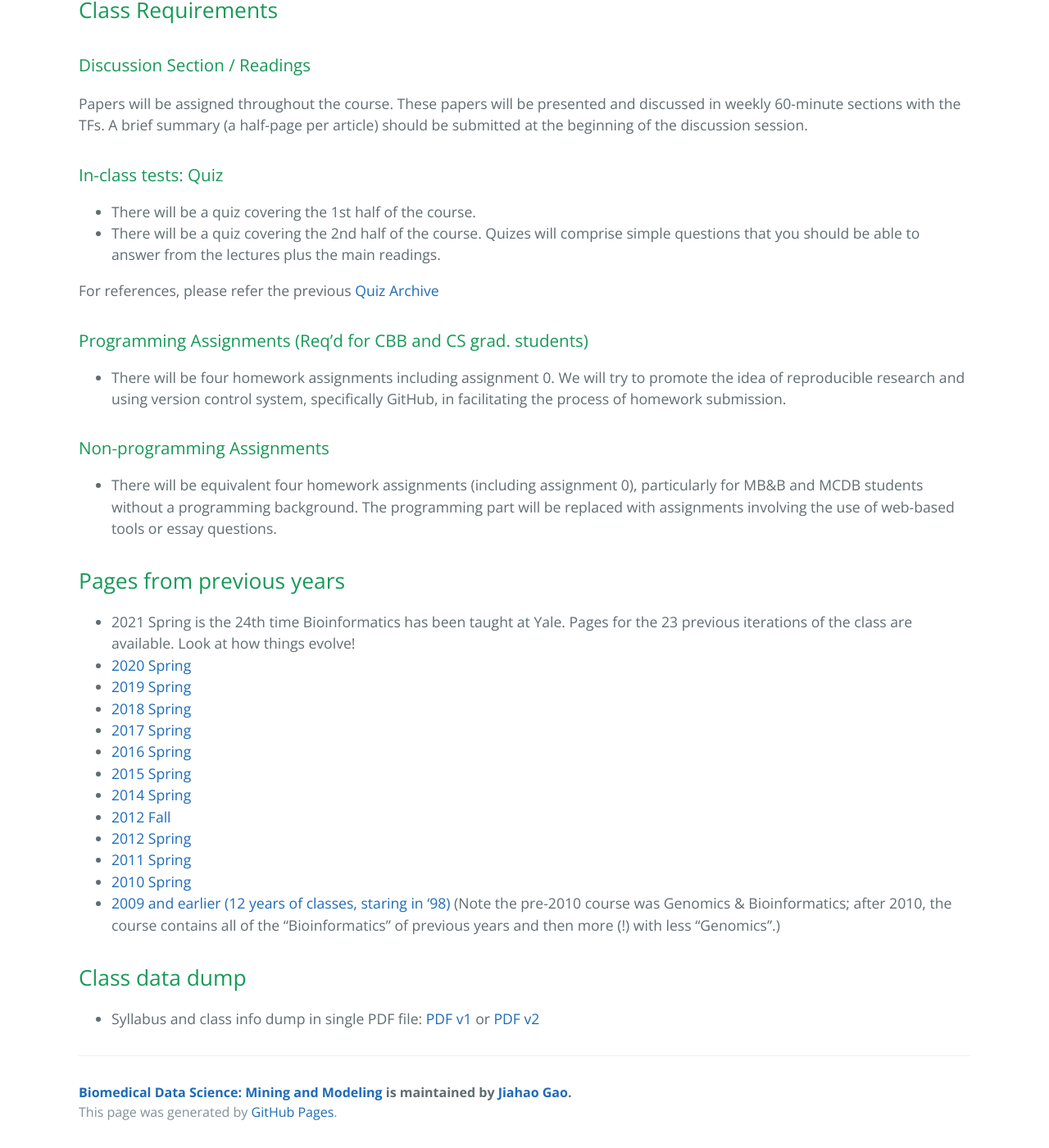
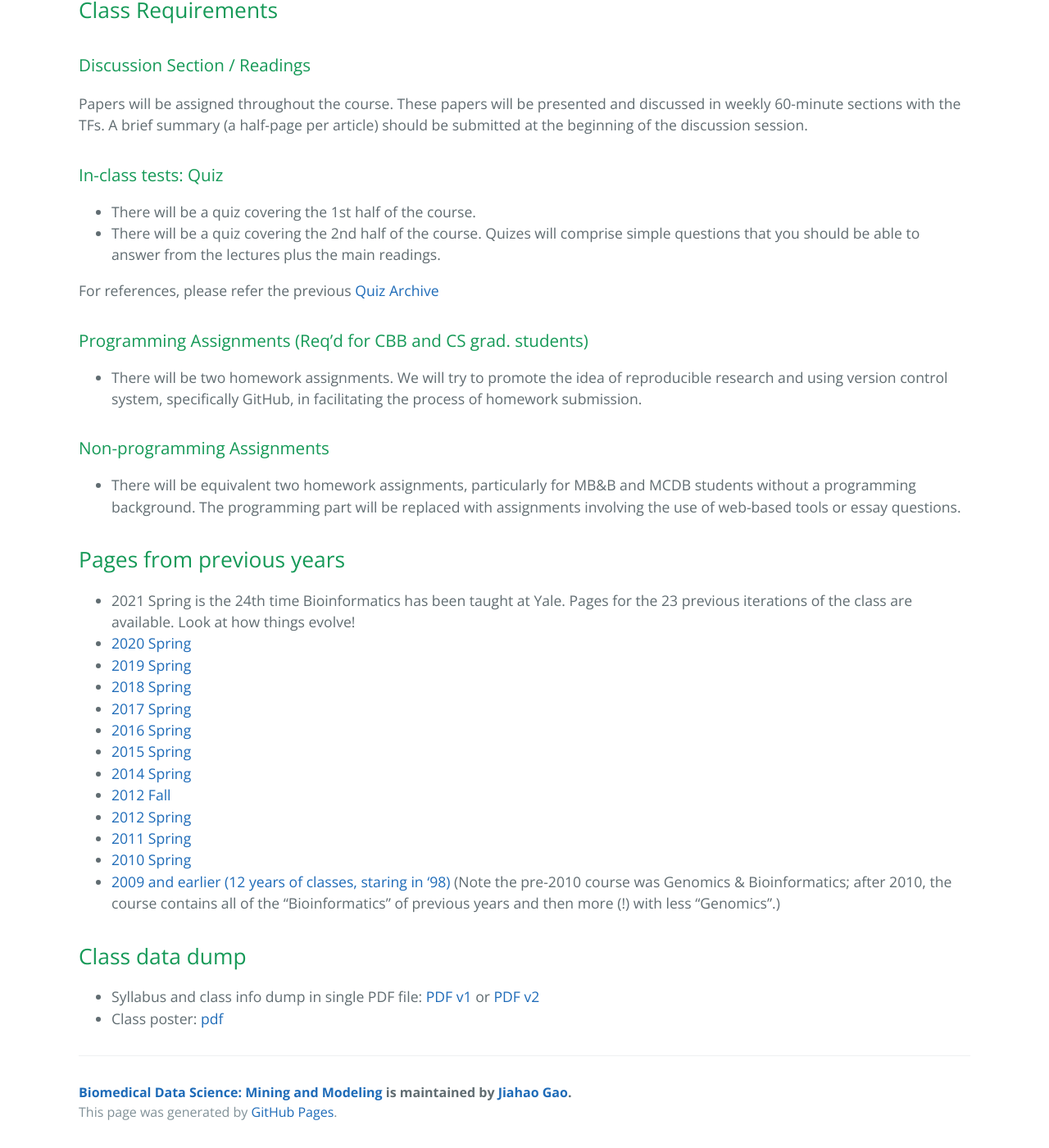
Before and after one commit to susannaliu0705/cbb752-zimmerone-projects, a Jekyll site: the page built from index.md, in a window 1280 px wide and 1400 px high, scrolled down 2365 px. Shown: the whole window at 82% size. Built offline with Jekyll 4.4.1, drawn with Linux system fonts in a browser that asks for light colours; our own code applies the rules of GitHub Pages for plain Markdown files.

Commit message:
update syllabus file and poster

```diff
--- a/index.md
+++ b/index.md
@@ -66,10 +66,10 @@ Quizes will comprise simple questions that you should be able to answer from the
 For references, please refer the previous [Quiz Archive](/quiz)
 
 ### Programming Assignments (Req'd for CBB and CS grad. students)
-- There will be four homework assignments including assignment 0. We will try to promote the idea of reproducible research and using version control system, specifically GitHub, in facilitating the process of homework submission.
+- There will be two homework assignments. We will try to promote the idea of reproducible research and using version control system, specifically GitHub, in facilitating the process of homework submission.
 
 ### Non-programming Assignments
-- There will be equivalent four homework assignments (including assignment 0), particularly for MB&B and MCDB students without a programming background. The programming part will be replaced with assignments involving the use of web-based tools or essay questions.
+- There will be equivalent two homework assignments, particularly for MB&B and MCDB students without a programming background. The programming part will be replaced with assignments involving the use of web-based tools or essay questions.
 
 ## Pages from previous years
 - 2021 Spring is the 24th time Bioinformatics has been taught at Yale. Pages for the 23 previous iterations of the class are available. Look at how things evolve!
@@ -88,4 +88,5 @@ For references, please refer the previous [Quiz Archive](/quiz)
 
 
 ## Class data dump
-- Syllabus and class info dump in single PDF file: [PDF v1]() or [PDF v2]()
+- Syllabus and class info dump in single PDF file: [PDF v1](http://files.gersteinlab.org/public-docs/2020/11.23/cbb752b21_syllabus_v1.pdf) or [PDF v2](http://files.gersteinlab.org/public-docs/2020/11.23/cbb752b21_syllabus_v2.pdf)
+- Class poster: [pdf](http://files.gersteinlab.org/public-docs/2020/11.23/cbb752b21_poster_A4.pdf)
```
Also changed, not shown: info.md (+3 -0 lines).
